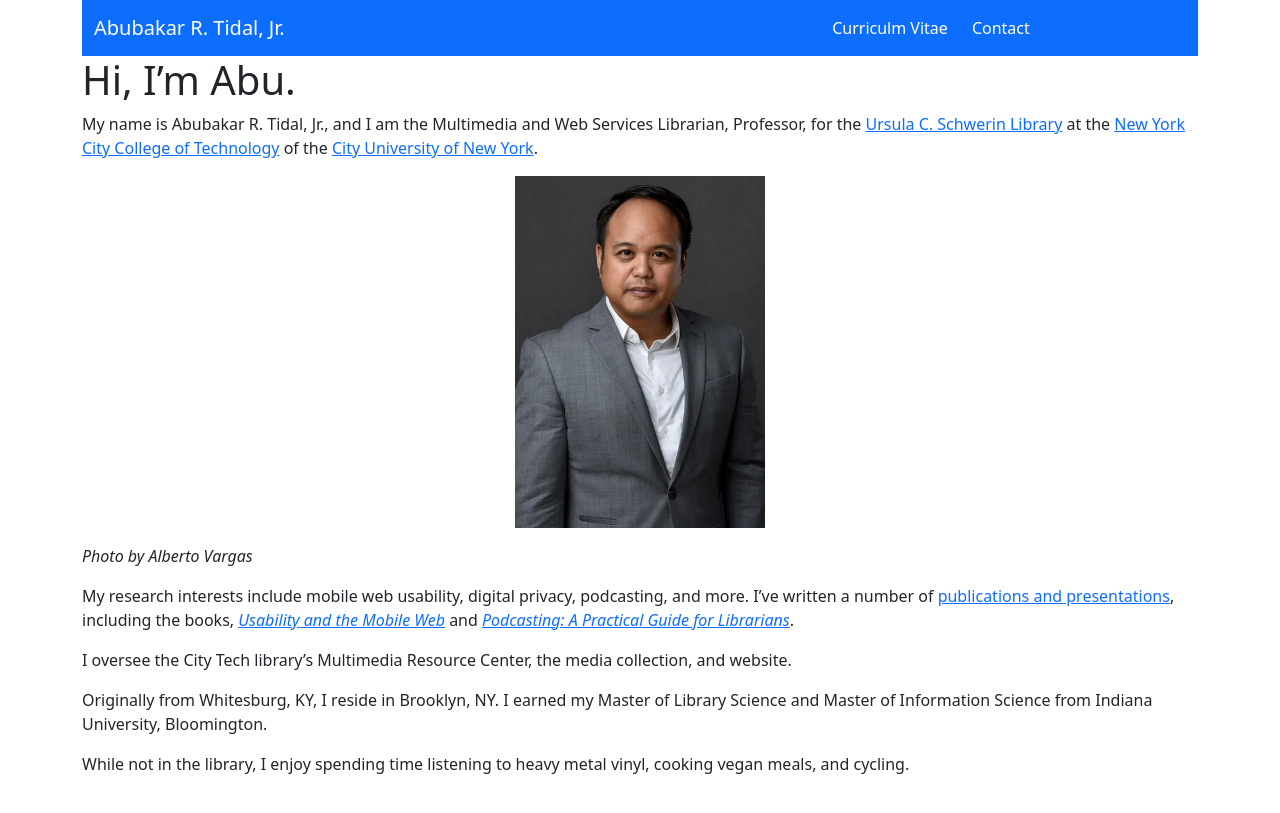
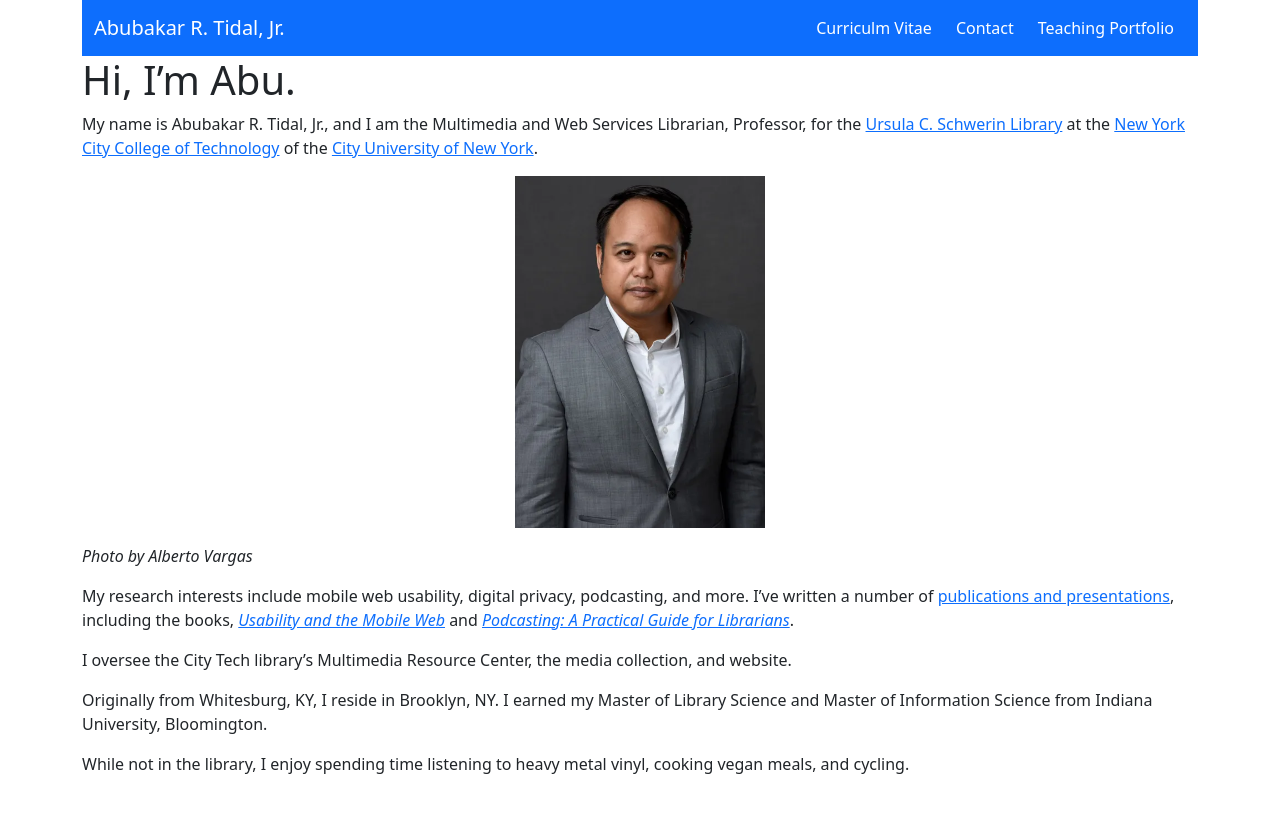
Before and after one commit to KentuckyFriedTofu/KentuckyFriedTofu.github.io, a Jekyll site: the page built from index.md, in a window 1280 px wide. Shown: the top 813 px of the page. Built offline with Jekyll 4.4.1, drawn with Linux system fonts in a browser that asks for light colours.

Commit message:
Update nav.html

```diff
--- a/_includes/nav.html
+++ b/_includes/nav.html
@@ -14,7 +14,7 @@
                 <a class="nav-link text-white" href="contact.html"><i class="fas fa-envelope mx-1"></i> Contact</a>
             </li>
             <li class="nav-item me-3 me-lg-0">
-                <a href="https://openlab.citytech.cuny.edu/juniortidal/"> <i class="fas fa-user mx-1"></i> Teaching Portfolio </a>
+                <a class="nav-link text-white" href="https://openlab.citytech.cuny.edu/juniortidal/"> <i class="fas fa-user mx-1"></i> Teaching Portfolio </a>
             </li>
         </ul>
     </div>
```
